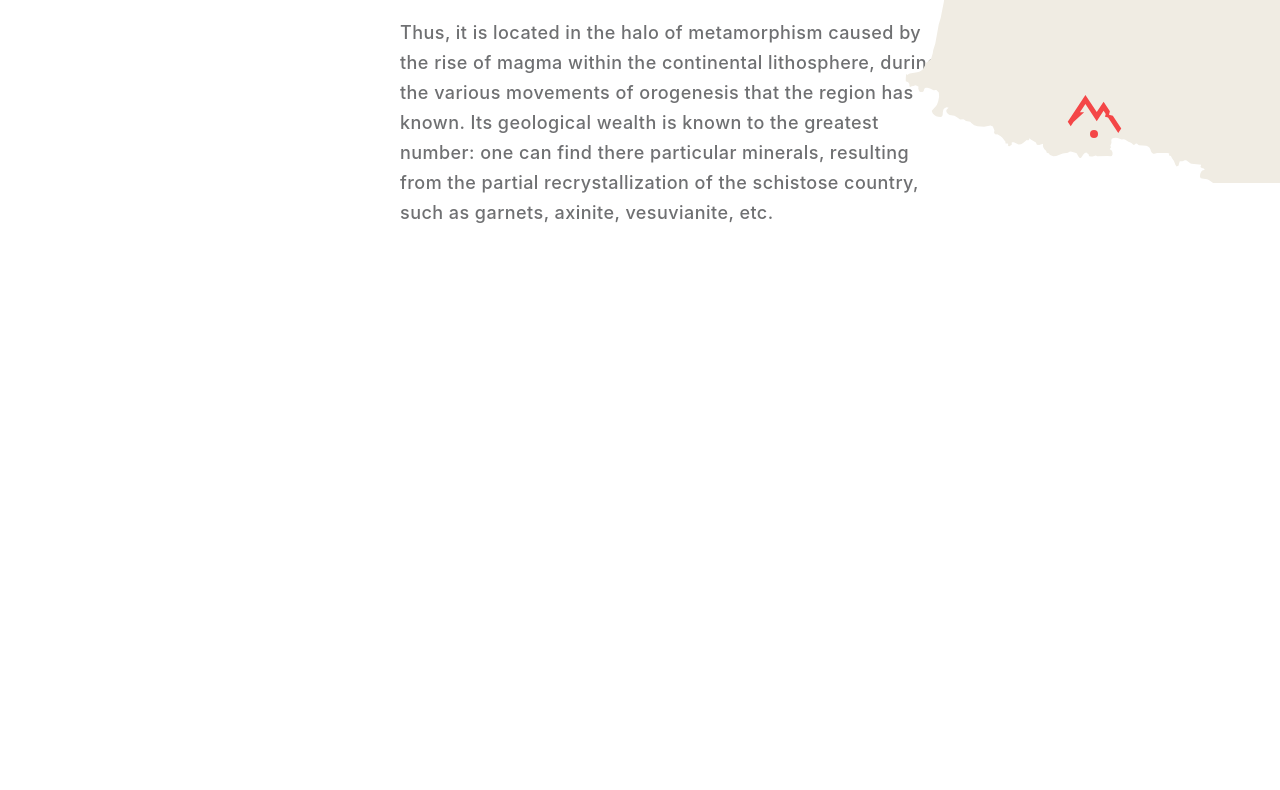
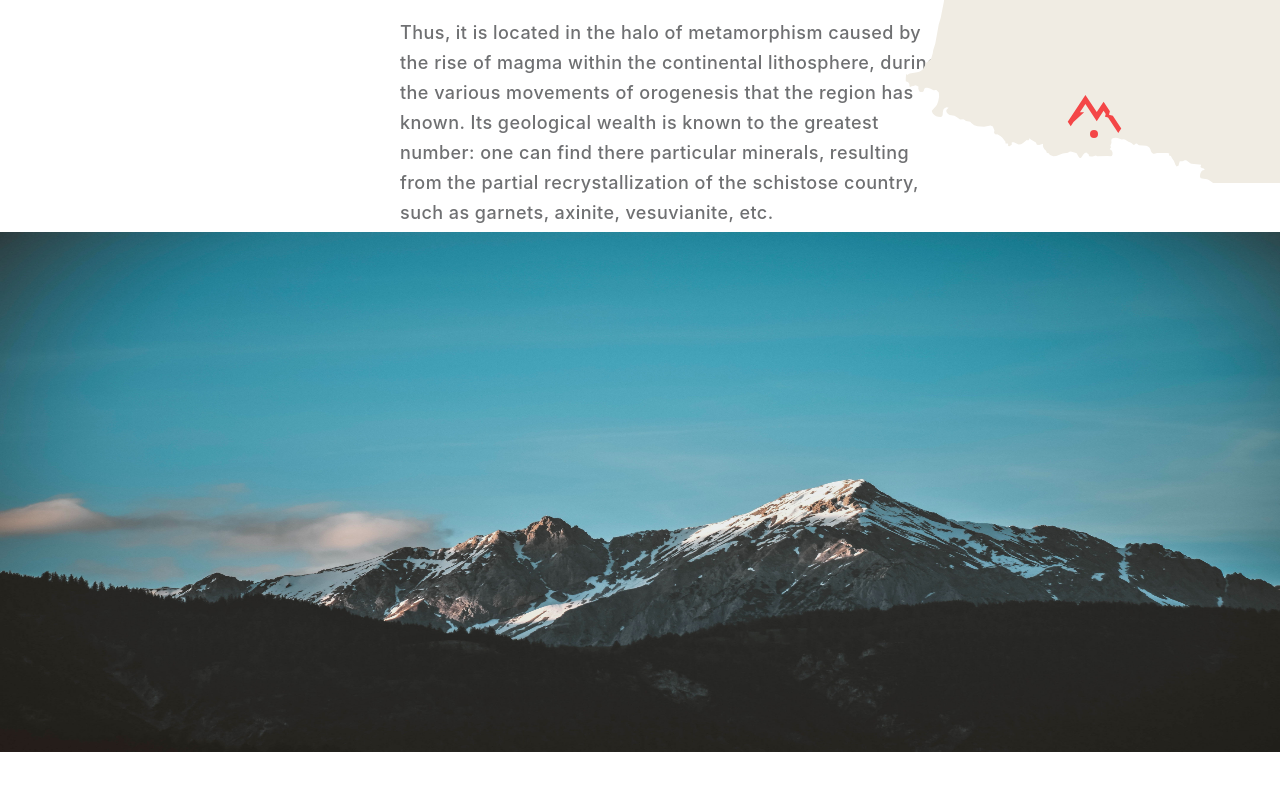
Before and after one commit to AnnaFlourou/flourou-anna-invision, a Vue app in the folder flourou-anna-test/: page / in a window 1280 px wide. Shown: the part 1526-2316 px from the top of the page. Before the commit the page ends 1758 px from the top, so only its background shows below. Built offline with nearby package versions, Linux system fonts and the light colour scheme.

Commit message:
add image after first section

```diff
--- a/flourou-anna-test/src/components/MainPage.vue
+++ b/flourou-anna-test/src/components/MainPage.vue
@@ -2,16 +2,19 @@
   <div>
     <Home></Home>
     <SectionOne></SectionOne>
+    <ParallaxImage></ParallaxImage>
   </div>
 </template>
 
 <script>
 import Home from "@/components/Home"
 import SectionOne from "@/components/SectionOne"
+import ParallaxImage from "@/components/ParallaxImage"
 export default {
   components: {
     Home,
-    SectionOne
+    SectionOne,
+    ParallaxImage
   },
   name: 'MainPage',
   data () {
--- /dev/null
+++ b/flourou-anna-test/src/components/ParallaxImage.vue
@@ -0,0 +1,27 @@
+<template>
+  <div id="parallax_image">
+<img src="@/assets/desktop_parallax_background.jpg">
+  </div>
+</template>
+
+<script>
+export default {
+  name: 'parallaxImage',
+  data () {
+    return {
+    }
+  }
+}
+</script>
+<style scoped>
+#parallax_image {
+  height: 960px;
+  /* width: auto; */
+}
+img {
+  max-height: 65vh;
+  width: 100%;
+  padding: 0;
+  margin: 0;
+}
+</style>
```
Also changed, not shown: flourou-anna-test/src/assets/desktop_parallax_background.jpg (added).
